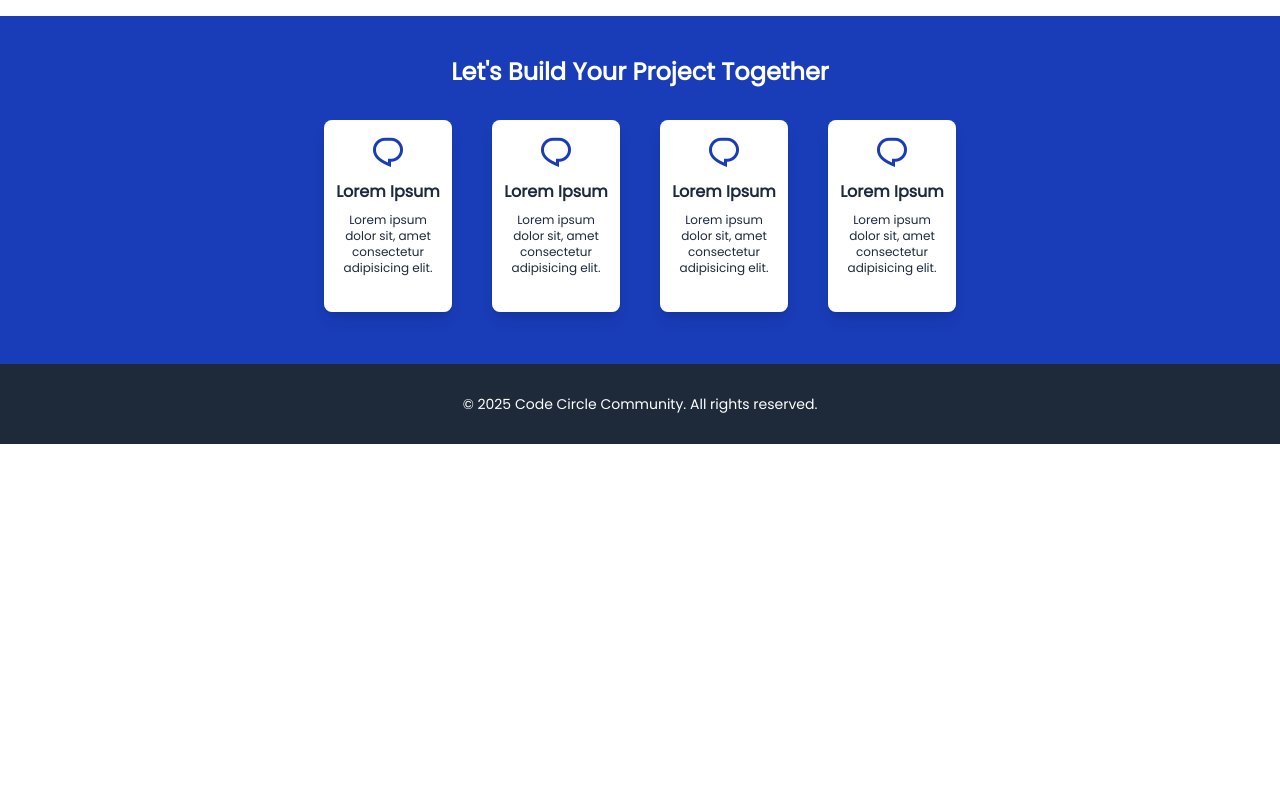
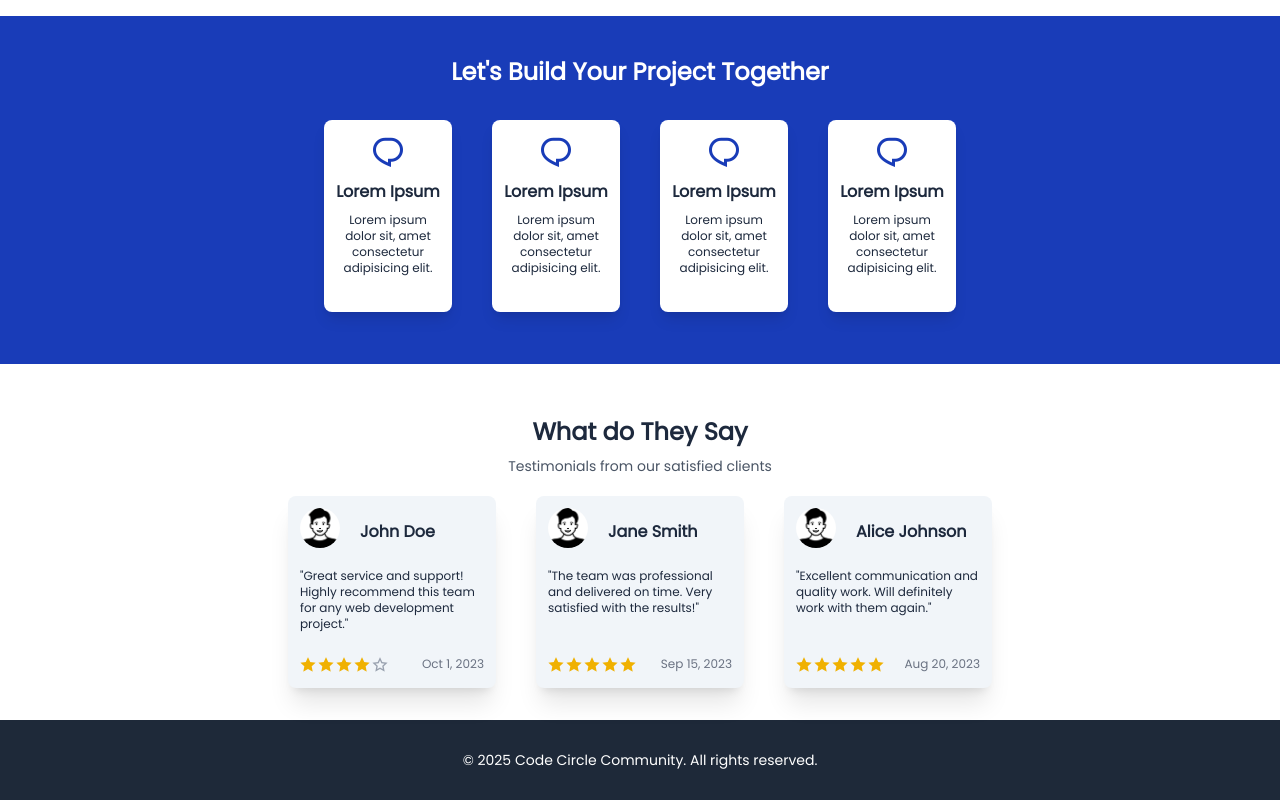
Before and after one commit to Rifaiiii04/c3website, a React (Vite) app: page / in a window 1280 px wide. Shown: the part 1968-2768 px from the top of the page. Before the commit the page ends 2412 px from the top, so only its background shows below. Built offline with nearby package versions, Linux system fonts and the light colour scheme.

Commit message:
Add TestiCard component and testimonial data
- Created TestiCard component to display user testimonials with name, comment, rating, and date.
- Added TestiData file containing an array of testimonial objects with sample data for rendering.

```diff
--- a/src/components/Cardsection.jsx
+++ b/src/components/Cardsection.jsx
@@ -1,10 +1,18 @@
-export default function CardSection({ title, description, className = "" }) {
+import { Children } from "react";
+
+export default function CardSection({
+  title,
+  description,
+  className = "",
+  children,
+}) {
   return (
     <>
       <div className="w-52 h-48 cursor-pointer rounded-lg shadow-lg p-3 text-center flex flex-col items-center justify-center bg-white hover:shadow-blue-500 group transition-all duration-300 hover:scale-105">
         <i className={`${className} text-6xl  text-blue-600`}></i>
         <h3 className="text-md font-semibold mt-2 ">{title}</h3>
         <p className="text-xs text-gray-600 mt-2">{description}</p>
+        <div>{children}</div>
       </div>
     </>
   );
--- /dev/null
+++ b/src/components/TestiCard.jsx
@@ -0,0 +1,36 @@
+export default function TestiCard({ name, comment, img, rating, date }) {
+  return (
+    <div className="w-52 h-48 bg-slate-100 shadow-xl rounded-lg p-3 flex flex-col gap-3">
+      <div className="flex items-center gap-5">
+        <img src={img} alt={name} className="w-10 h-10 rounded-full mb-2 sha" />
+        <h3 className="text-md font-semibold">{name}</h3>
+      </div>
+      <div>
+        <p className="text-xs">"{comment}"</p>
+      </div>
+      <div className="flex justify-between items-center mt-auto">
+        <div className="flex gap-0.5 min-w-[70px]">
+          {Array.from({ length: 5 }).map((_, i) => (
+            <i
+              key={i}
+              className={
+                i < rating
+                  ? "ri-star-fill text-yellow-500"
+                  : "ri-star-line text-gray-400"
+              }
+            ></i>
+          ))}
+        </div>
+        <div className="text-right min-w-[80px]">
+          <p className="text-xs text-gray-500">
+            {new Date(date).toLocaleDateString("en-US", {
+              year: "numeric",
+              month: "short",
+              day: "numeric",
+            })}
+          </p>
+        </div>
+      </div>
+    </div>
+  );
+}
--- /dev/null
+++ b/src/data/TestiData.jsx
@@ -0,0 +1,54 @@
+import Person from "../assets/images/user/person.png";
+
+const testimonials = [
+  {
+    name: "John Doe",
+    img: Person,
+    comment:
+      "Great service and support! Highly recommend this team for any web development project.",
+    rating: 4,
+    date: "2023-10-01",
+  },
+  {
+    name: "Jane Smith",
+    img: Person,
+    comment:
+      "The team was professional and delivered on time. Very satisfied with the results!",
+    rating: 5,
+    date: "2023-09-15",
+  },
+  {
+    name: "Alice Johnson",
+    img: Person,
+    comment:
+      "Excellent communication and quality work. Will definitely work with them again.",
+    rating: 5,
+    date: "2023-08-20",
+  },
+  {
+    name: "Bob Brown",
+    img: Person,
+    comment:
+      "They exceeded my expectations! The project was completed ahead of schedule.",
+    rating: 5,
+    date: "2023-07-30",
+  },
+  {
+    name: "Charlie Davis",
+    img: Person,
+    comment:
+      "Very knowledgeable team. They provided great insights and solutions for my project.",
+    rating: 4,
+    date: "2023-06-25",
+  },
+  {
+    name: "Diana Evans",
+    img: Person,
+    comment:
+      "I appreciate their attention to detail and commitment to quality. Highly recommend!",
+    rating: 5,
+    date: "2023-05-10",
+  },
+];
+
+export default testimonials;
--- a/src/pages/Home.jsx
+++ b/src/pages/Home.jsx
@@ -3,11 +3,14 @@ import HeroSection from "../assets/images/herosection.png";
 import CardSection from "../components/Cardsection";
 import Section from "../components/Section";
 import Benefits from "../components/Benefits";
+import TestiCard from "../components/TestiCard";
+import testimonials from "../data/TestiData";
 
 export default function Home() {
   return (
-    <div className="overflow-x-hidden">
+    <div className="">
       {" "}
+      {/* Hero section */}
       <section className="w-full h-auto">
         <div className="w-full h-full relative">
           <div className="absolute top-0 left-0 w-full h-[450px] md:h-[590px] rounded-b-4xl bg-gradient-to-t from-blue-800 to-blue-800/80"></div>
@@ -37,6 +40,7 @@ export default function Home() {
           </a>
         </div>
 
+        {/* card sectionn */}
         <div className="w-full max-w-[95vw] mx-auto h-full md:h-52 md:flex-row flex-col relative md:-top-14 -top-10 flex flex-wrap items-center justify-center gap-5 md:gap-10">
           <CardSection
             title="Web Development"
@@ -55,9 +59,32 @@ export default function Home() {
           />
         </div>
       </section>
+      {/* section kedua */}
       <Section />
+      {/* benefit */}
       <section className="w-full h-full pb-10 bg-blue-800 flex items-center justify-center">
         <Benefits />
+      </section>
+      {/* testi */}
+      <section className="w-full h-full  mt-10 p-3 px-14">
+        <div className=" flex flex-col items-center justify-center">
+          <h1 className="text-2xl font-bold">What do They Say</h1>
+          <p className="text-sm font-extralight text-gray-600 mt-2">
+            Testimonials from our satisfied clients
+          </p>
+        </div>
+        <div className="w-full h-full flex md:flex-row flex-col items-center justify-center gap-10 px-3 relative bottom-0 mb-5 mt-5">
+          {testimonials.slice(0,3).map((testi, index) => (
+            <TestiCard
+              key={index}
+              name={testi.name}
+              img={testi.img}
+              comment={testi.comment}
+              rating={testi.rating}
+              date={testi.date}
+            />
+          ))}
+        </div>
       </section>
     </div>
   );
```
Also changed, not shown: src/assets/images/user/person.png (added).
